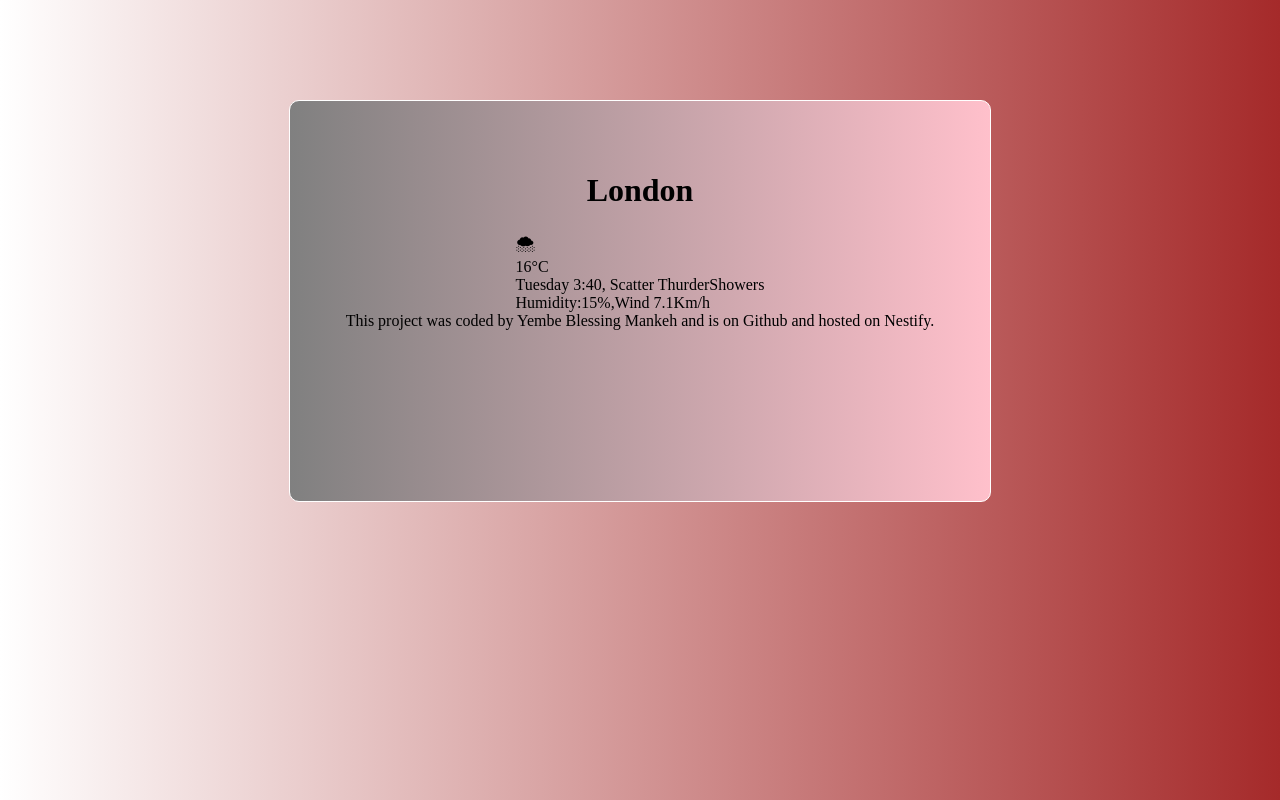
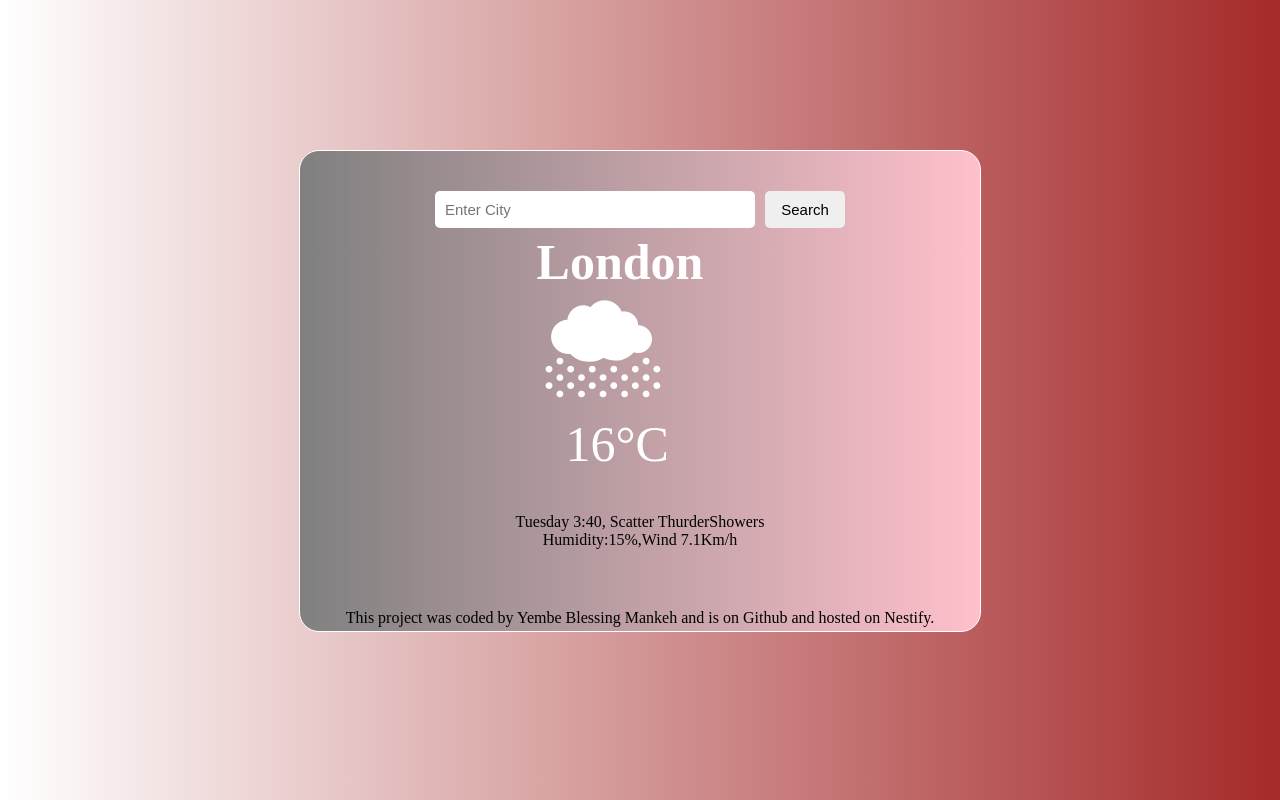
Before and after one commit to Blessing-bit-ui/My-weather-App-design, a plain HTML site: page index.html in a window 1280 px wide. Drawn offline with Linux system fonts and the light colour scheme; a web font is replaced by a local one.

Commit message:
created form. set container to flex. adjusted margins

```diff
--- a/app.css
+++ b/app.css
@@ -4,11 +4,57 @@ body{
 }
 .container{
     background:linear-gradient(to right, grey, pink);
-    width:600px;
-    margin:100px auto;
+    display:flex;
+    flex-direction: column;
+    min-width:400px;
+    max-width:600px;
+    height:400px;
+    margin:150px auto;
     border:1px solid white;
-    height:300px;
-    padding:50px;
-    justify-items: center;
-    border-radius: 10px;
+    border-radius:20px;
+    padding:40px;
+    align-items: center;
 }
+.Form{
+    display:flex;
+    gap:10px;
+}
+.inputCity{
+    font-size:15px;
+    width:300px;
+    padding:10px;
+    border:none;
+    border-radius:5px;
+}
+.submitCity{
+    font-size:15px;
+    width:80px;
+    border:none;
+    border-radius:5px;
+}
+h1{
+    font-size:50px;
+    color:white;
+    margin-top:5px;
+    margin-left:-40px;
+}
+.weather-icon{
+    font-size:100px;
+    color:white;
+    margin-top:-60px;
+    margin-left:25px;
+}
+.weather-degree{
+    font-size:50px;
+    color:white;
+    margin-top:-20px;
+    margin-left:50px;
+}
+.paragraph{
+    text-align: center;
+    padding-top:40px;
+}
+footer{
+    text-align:center;
+    padding-top:60px;
+}
--- a/index.html
+++ b/index.html
@@ -11,16 +11,26 @@
 </head>
 <body>
     <div class="container">
-    <header>
-    <h1>
+        <form id="myform">
+            <div class="Form">
+        <input type="text" placeholder="Enter City" class="inputCity" id="input-city"/>
+        <input type="submit" value="Search" class="submitCity"/>
+    </div>
+    </form>
+        <header>
+    <h1 id="current-city">
+        <div class="head">
         London
+    </div>
     </h1>
 </header>
 <main>
   <div class="weather-icon">🌨</div>
   <div class="weather-degree">16°C</div>
+  <div class="paragraph">
    Tuesday 3:40, Scatter ThurderShowers</br>
     Humidity:15%,Wind 7.1Km/h
+</div>
 </main>
 <footer>
     This project was coded by Yembe Blessing Mankeh and is on Github and hosted on Nestify.
```
Also changed, not shown: app.js (added).
